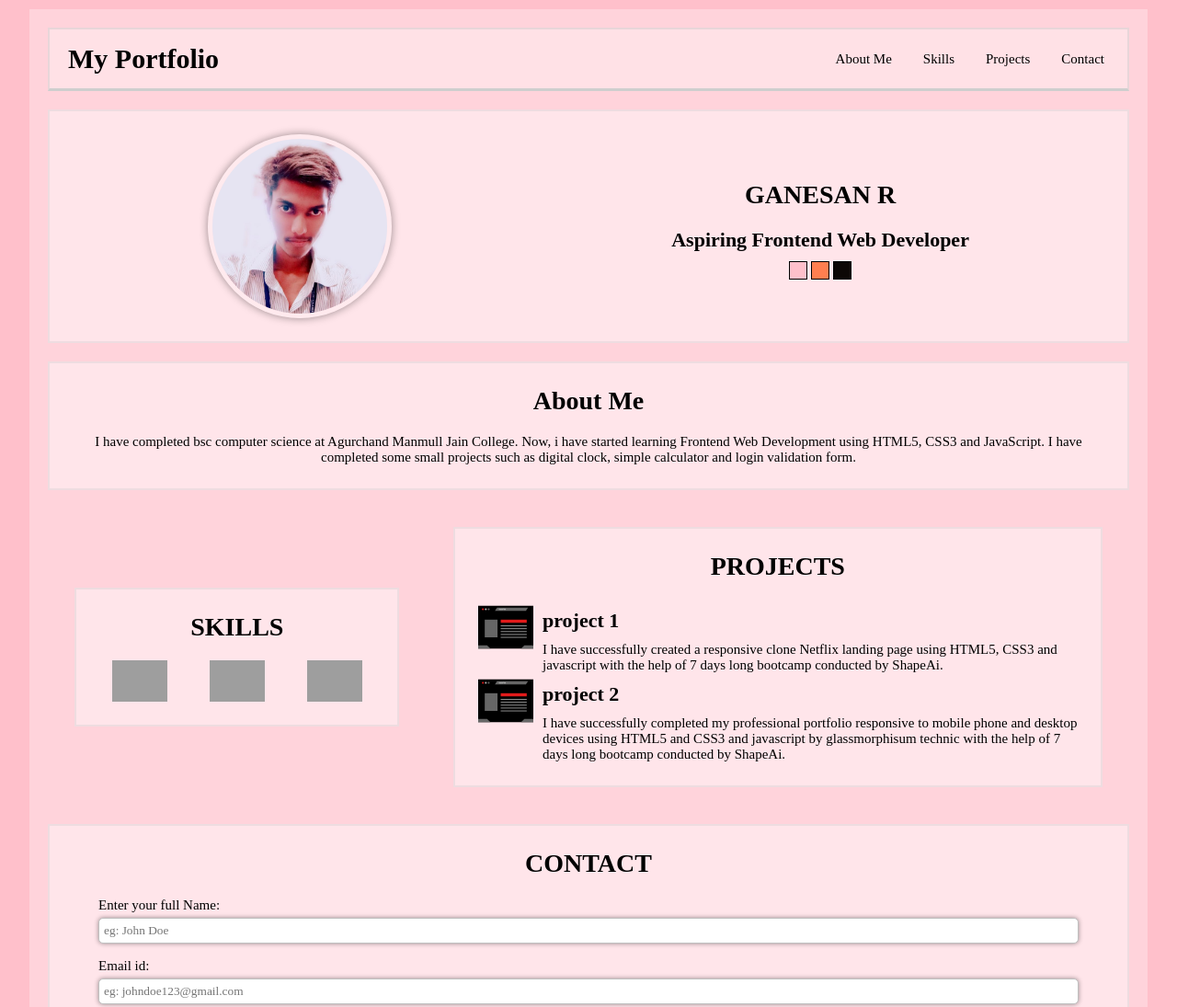
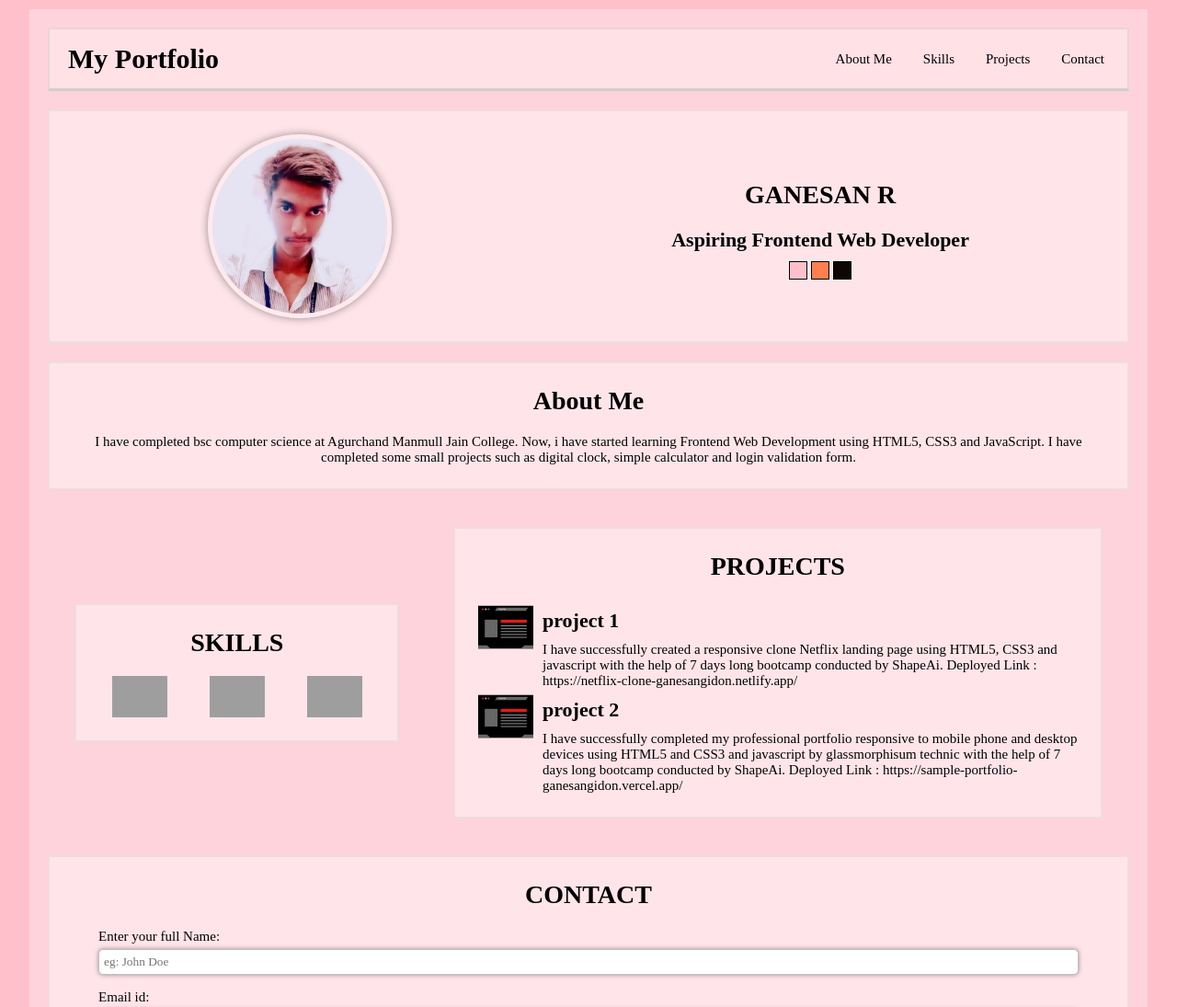
Before and after one commit to GANESANGIDON/sample-portfolio, a plain HTML site: page index.html in a window 1280 px wide. Shown: the top 1095 px of the page at 92% size. Drawn offline with Linux system fonts and the light colour scheme; grey boxes are pictures that could not be loaded.

Commit message:
Update index.html

```diff
--- a/index.html
+++ b/index.html
@@ -64,6 +64,7 @@
             <h3 class="sub-heading"> project 1 </h3>
             <p>
               I have successfully created a responsive clone Netflix landing page using HTML5, CSS3 and javascript with the help of 7 days long bootcamp conducted by ShapeAi.
+              Deployed Link : https://netflix-clone-ganesangidon.netlify.app/
             </p>
           </div>
         </div>
@@ -73,6 +74,7 @@
             <h3 class="sub-heading"> project 2 </h3>
             <p>
               I have successfully completed my professional portfolio responsive to mobile phone and desktop devices using HTML5 and CSS3 and javascript by glassmorphisum technic with the help of 7 days long bootcamp conducted by ShapeAi.
+              Deployed Link : https://sample-portfolio-ganesangidon.vercel.app/
             </p>
           </div>
         </div>
```
